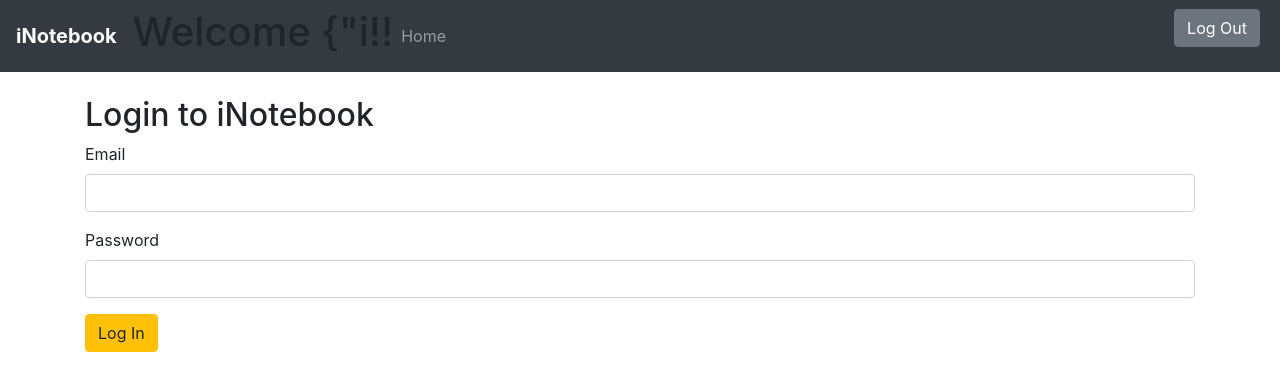
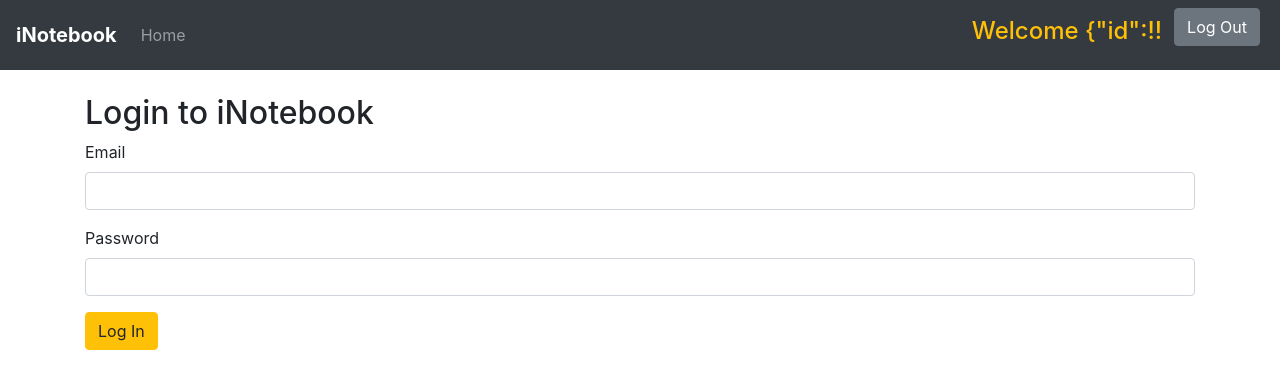
Before and after one commit to som02esh/mediabook-frontend, a React (Create React App) app: page /login in a window 1280 px wide. Shown: the top 390 px of the page. Built offline with nearby package versions, Linux system fonts and the light colour scheme; sample sign-in values are in the browser's storage.

Commit message:
showing name on the navbar

```diff
--- a/src/component/Navbar.js
+++ b/src/component/Navbar.js
@@ -13,7 +13,6 @@
       <Link className="navbar-brand " to="/">
         <strong>iNotebook</strong>
       </Link>
-      {localStorage.getItem("user") && <h1>Welcome {user.slice(0,3)}!!</h1>}
       <button className="navbar-toggler" type="button" data-toggle="collapse" data-target="#navbarNav" aria-controls="navbarNav" aria-expanded="false" aria-label="Toggle navigation">
         <span className="navbar-toggler-icon"></span>
       </button>
@@ -30,6 +29,8 @@
             </Link>
           </li> */}
         </ul>
+      {localStorage.getItem("user") && <h4 className="text-warning mr-2">Welcome {user.split(" ")[0]}!!</h4>}
+
         <form className="d-flex">
           {!localStorage.getItem("auth-token") && <><Link className="btn btn-secondary mx-1" to="/login" role="button">
               Login
@@ -38,7 +39,6 @@
               Signup
             </Link></> }
           {localStorage.getItem("auth-token") && <button className="btn btn-secondary mx-1" onClick={handleClick}>Log Out</button> }
-
           </form>
       </div>
     </nav>
--- a/src/component/routeComponents/Login.js
+++ b/src/component/routeComponents/Login.js
@@ -23,7 +23,7 @@
         const json=await response.json()
         if(json.login){
             localStorage.setItem("auth-token",json.authToken)
-            localStorage.setItem("userName",json.userName)
+            localStorage.setItem("user",json.userName)
             navigate("/")
             props.showAlert(json.msg,"success");
         }
--- a/src/component/routeComponents/SignUp.js
+++ b/src/component/routeComponents/SignUp.js
@@ -22,7 +22,7 @@
         const json=await response.json()
         if(json.signup){
             localStorage.setItem("auth-token",json.authToken)
-            localStorage.setItem("userName",json.userName)
+            localStorage.setItem("user",json.userName)
             navigate("/")
             props.showAlert(json.msg,"success")
         }
```
